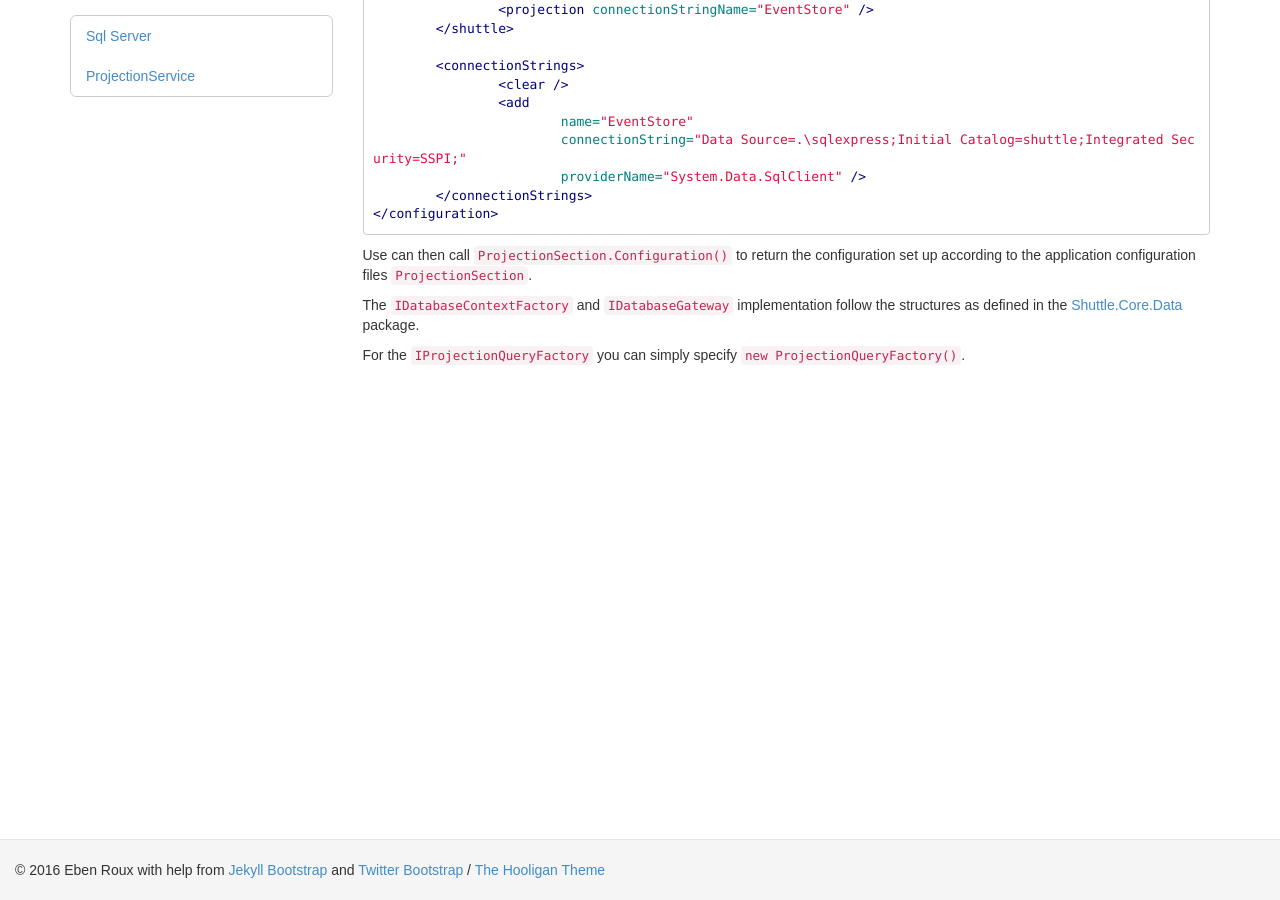
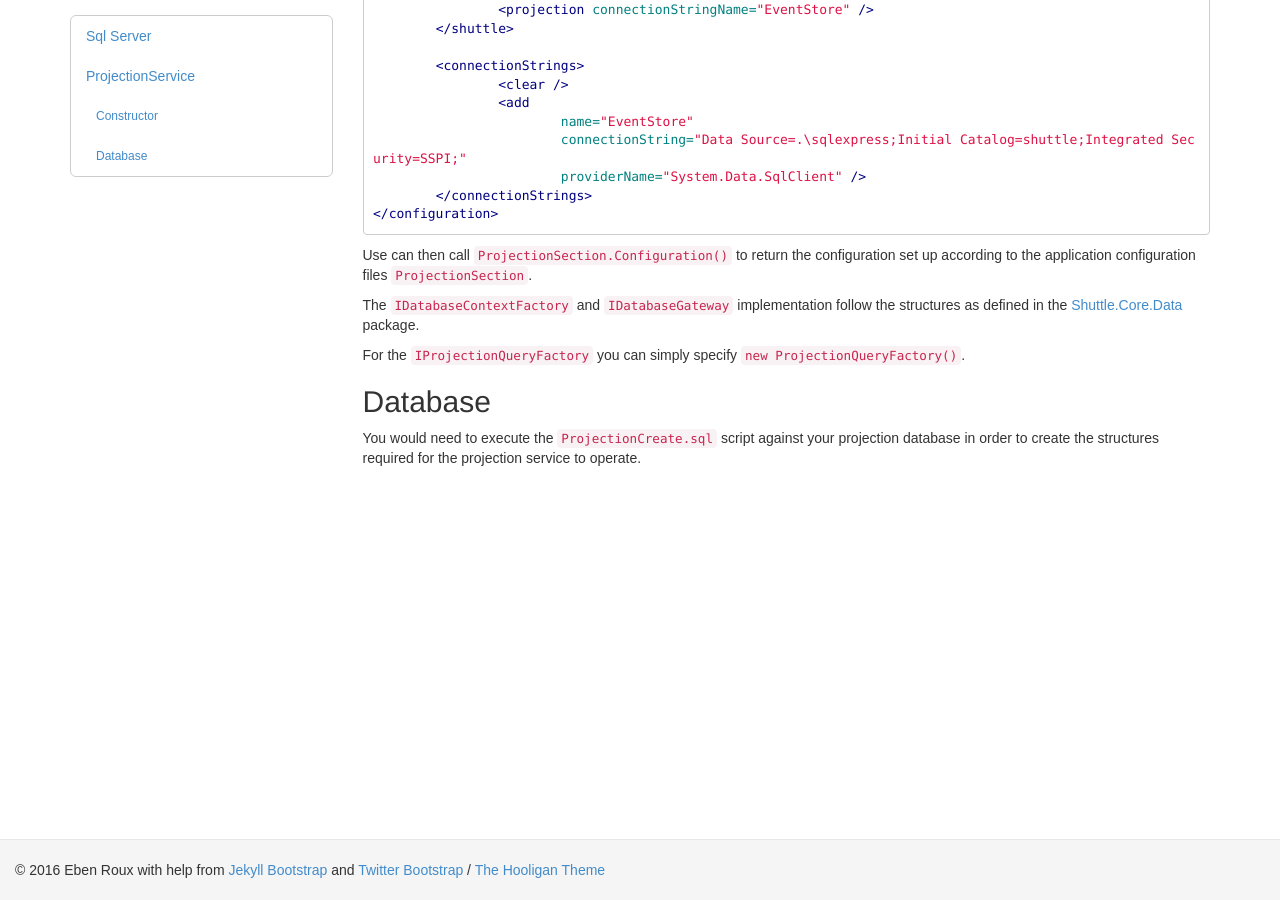
Before and after one commit to Shuttle/shuttle-recall, a Jekyll site: the page built from ep-sql-server.md, in a window 1280 px wide and 900 px high, scrolled down 790 px. Built offline with Jekyll 4.4.1, drawn with Linux system fonts in a browser that asks for light colours.

Commit message:
- added database section

```diff
--- a/ep-sql-server.md
+++ b/ep-sql-server.md
@@ -55,3 +55,7 @@ Use can then call `ProjectionSection.Configuration()` to return the configuratio
 The `IDatabaseContextFactory` and `IDatabaseGateway` implementation follow the structures as defined in the [Shuttle.Core.Data](http://shuttle.github.io/shuttle-core/overview-data/) package.
 
 For the `IProjectionQueryFactory` you can simply specify `new ProjectionQueryFactory()`.
+
+## Database
+
+You would need to execute the `ProjectionCreate.sql` script against your projection database in order to create the structures required for the projection service to operate.
```
